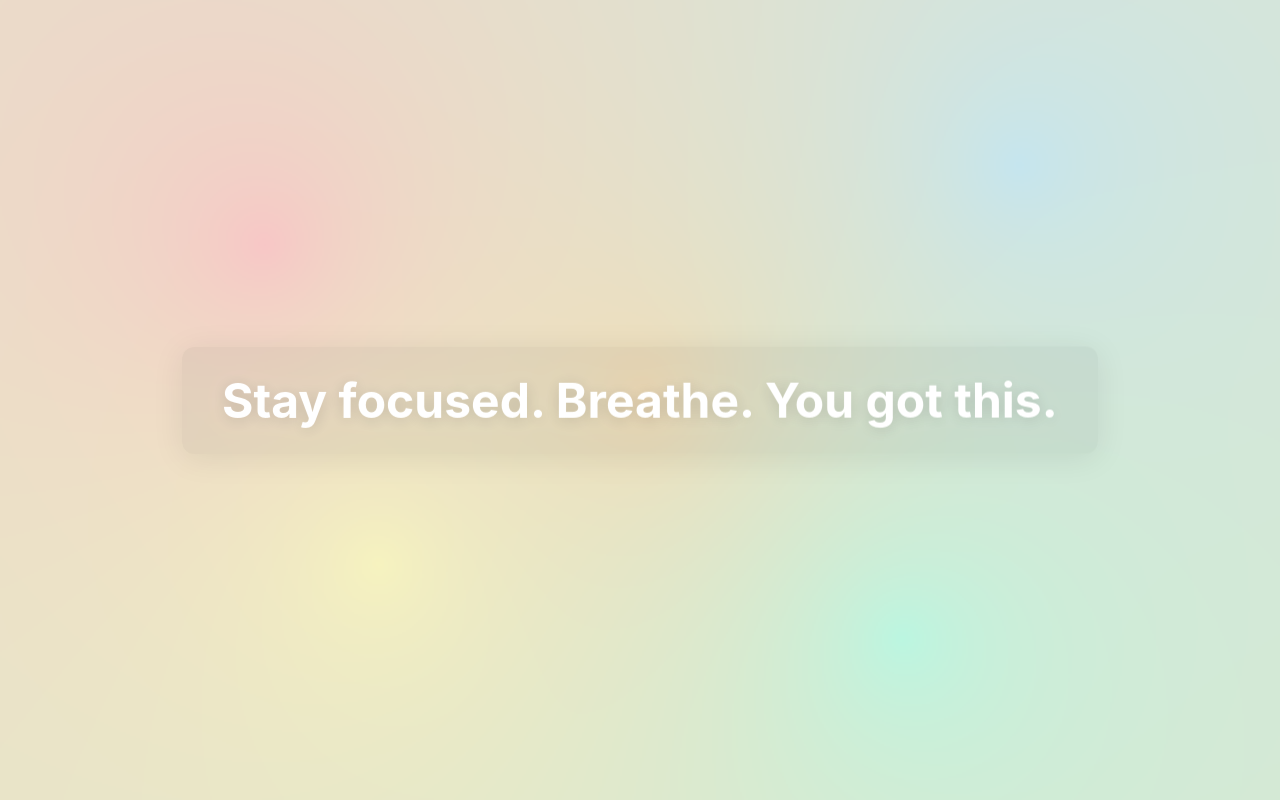
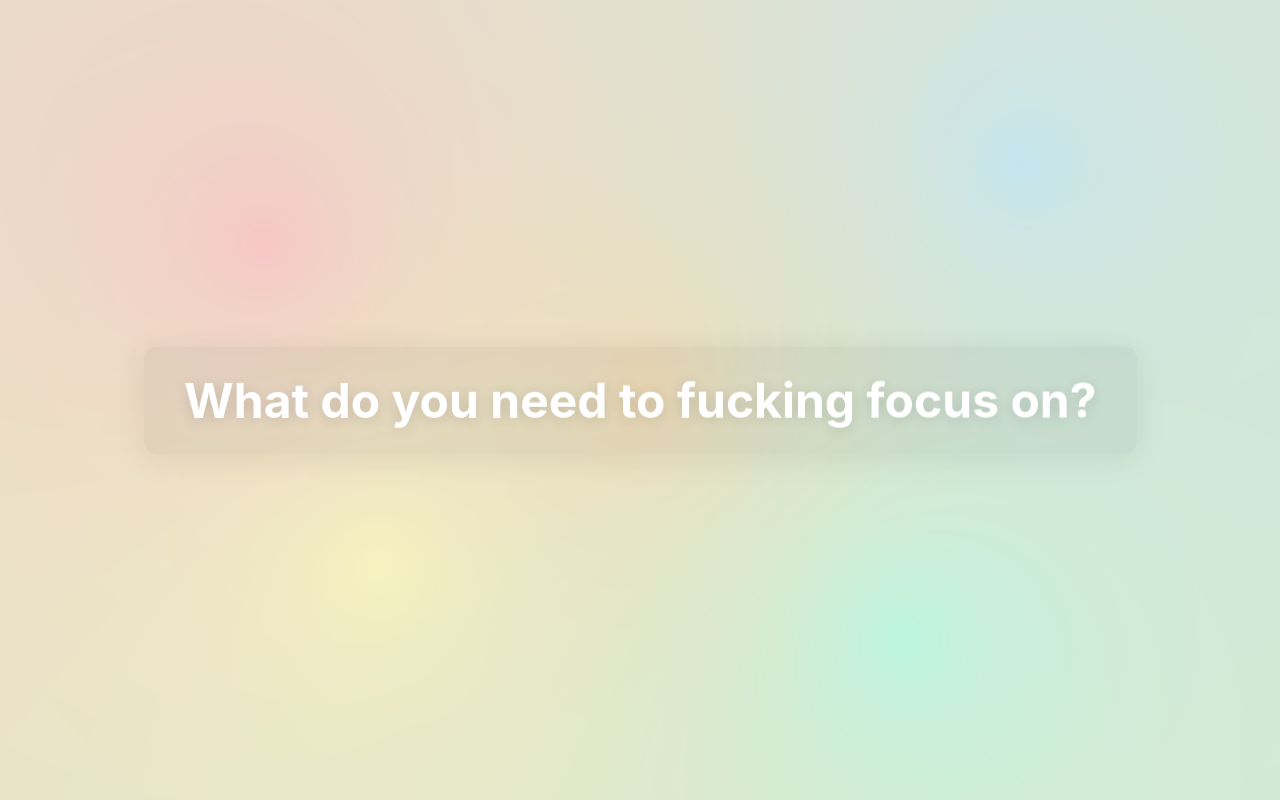
Before and after one commit to 0xdeafcafe/fucking-focus, a plain HTML site: page index.html in a window 1280 px wide. Drawn offline with Linux system fonts and the light colour scheme; animation ran at ten frames a second.

Commit message:
fucking placeholder

```diff
--- a/index.html
+++ b/index.html
@@ -88,7 +88,7 @@
 </head>
 <body>
   <canvas id="gradient-bg"></canvas>
-  <div id="editable-text" contenteditable="true" spellcheck="false">Stay focused. Breathe. You got this.</div>
+  <div id="editable-text" contenteditable="true" spellcheck="false">What do you need to fucking focus on?</div>
   <script>
     // Mesh gradient animation
     const canvas = document.getElementById('gradient-bg');
```
